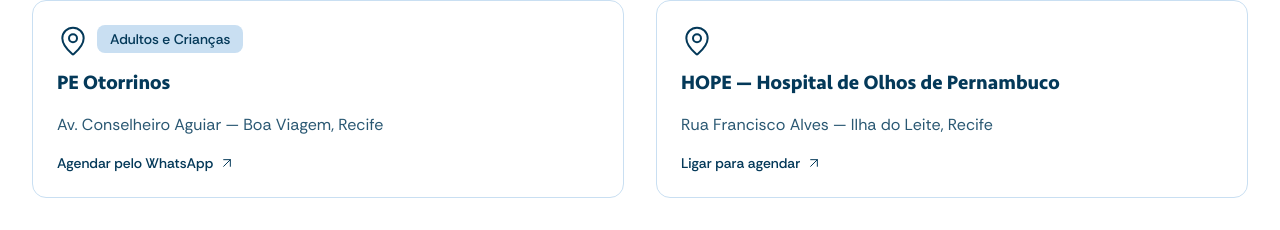
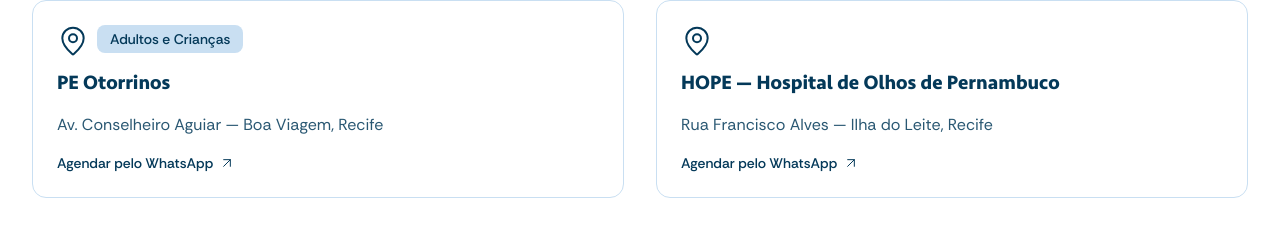
Before and after one commit to Docgabtxsmed/site-dr-ian-passos, a Next.js app in the folder app/: page / in a window 1280 px wide. Shown: the part 2503-2733 px from the top of the page. Built offline with nearby package versions, Linux system fonts and the light colour scheme.

Commit message:
add links

```diff
--- a/app/src/components/OndeAtendemos.tsx
+++ b/app/src/components/OndeAtendemos.tsx
@@ -36,7 +36,10 @@
     Icon: MapPinIcon,
     name: "HOPE — Hospital de Olhos de Pernambuco",
     body: "Rua Francisco Alves — Ilha do Leite, Recife",
-    cta: { label: "Ligar para agendar", href: "tel:+558133022121" },
+    cta: {
+      label: "Agendar pelo WhatsApp",
+      href: "https://api.whatsapp.com/send/?phone=558133022121&text=Ol%C3%A1%2C+gostaria+de+agendar+uma+consulta+com+o+Dr.+Ian+Passos.&type=phone_number&app_absent=0",
+    },
   },
   {
     Icon: MapPinIcon,
```
